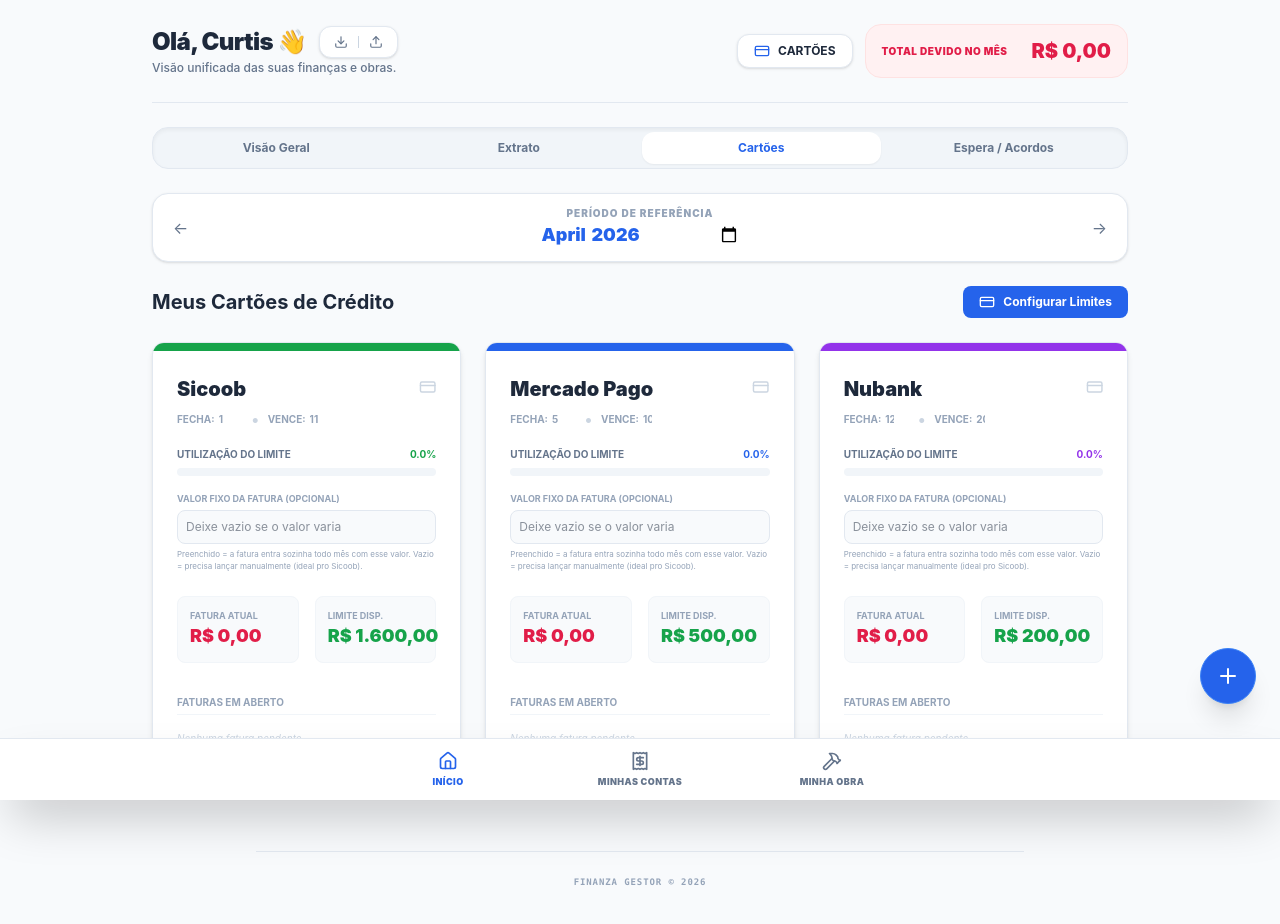
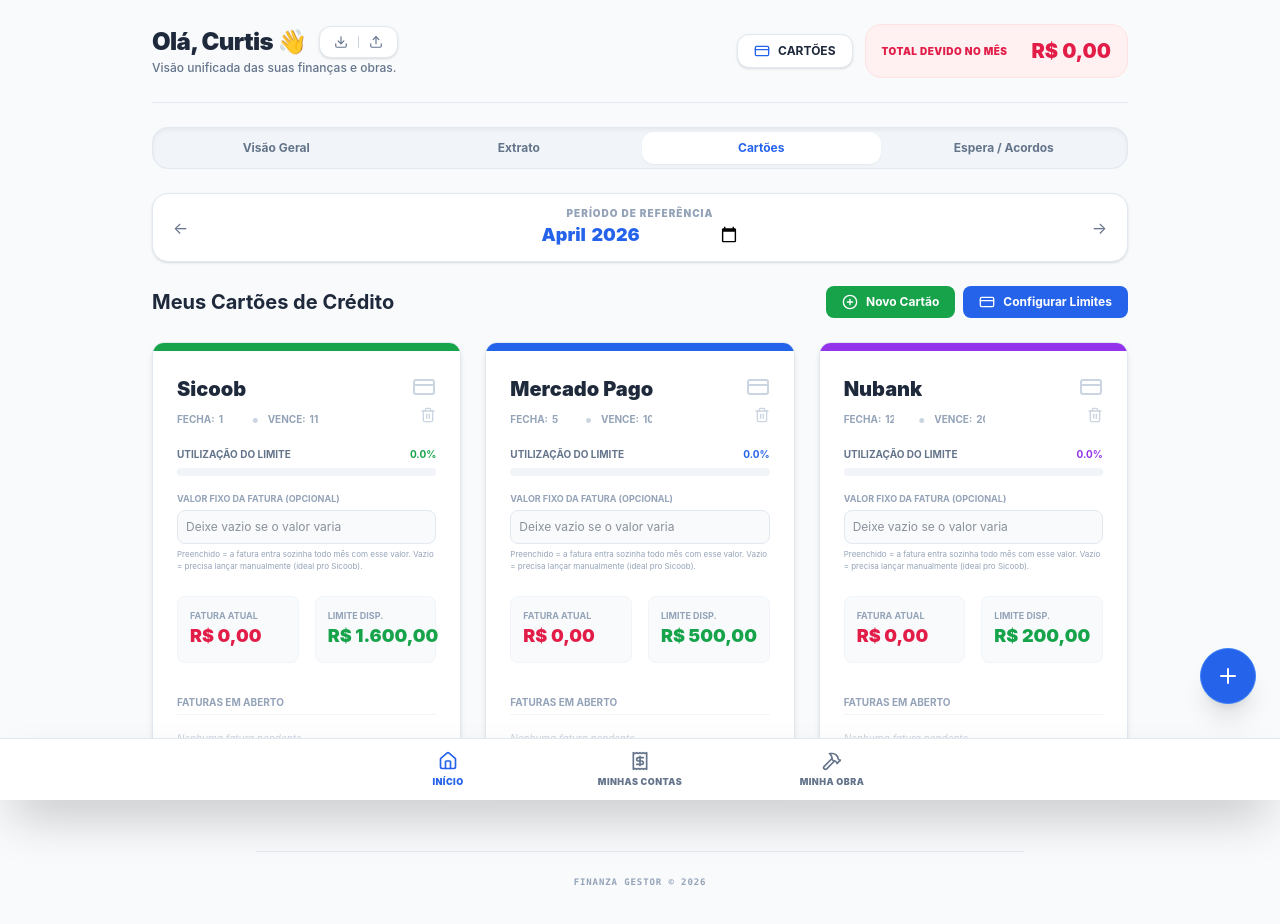
Before and after one commit to curtisrithelly-dev/MINHAS-FINAN-AS-, a React (Vite) app: page / in a window 1280 px wide. Both pictures are taken after a click on the button "Cartões". Shown: the top 924 px of the page. Built offline with nearby package versions, Linux system fonts and the light colour scheme.

Commit message:
Update App.tsx

```diff
--- a/src/App.tsx
+++ b/src/App.tsx
@@ -507,6 +507,27 @@
   const updateDebt = (id: string, updates: Partial<Debt>) => setDebts(debts.map(d => d.id === id ? { ...d, ...updates } : d));
 
   const updateCard = (id: string, updates: Partial<CreditCard>) => setCards(cards.map(c => c.id === id ? { ...c, ...updates } : c));
+
+  const cardColors = ['#16A34A', '#2563EB', '#9333EA', '#DC2626', '#F59E0B', '#0891B2', '#DB2777'];
+  const addCard = () => {
+    const newCard: CreditCard = {
+      id: crypto.randomUUID(),
+      name: 'Novo Cartão',
+      limit: 0,
+      availableLimit: 0,
+      closingDay: 1,
+      dueDay: 10,
+      color: cardColors[cards.length % cardColors.length]
+    };
+    setCards([...cards, newCard]);
+  };
+  const deleteCard = (id: string) => {
+    const card = cards.find(c => c.id === id);
+    if (!card) return;
+    if (window.confirm(`Remover o cartão "${card.name}"? Isso não apaga faturas/dívidas já lançadas para ele.`)) {
+      setCards(cards.filter(c => c.id !== id));
+    }
+  };
 
   const exportBackup = () => {
     const backupData = {
@@ -1187,12 +1208,20 @@
             >
               <div className="flex items-center justify-between">
                 <h2 className="text-xl font-bold text-[#1E293B]">Meus Cartões de Crédito</h2>
+                <div className="flex items-center gap-2">
+                  <button
+                    onClick={addCard}
+                    className="bg-[#16A34A] text-white px-4 py-2 rounded-lg flex items-center gap-2 text-xs font-bold hover:bg-[#15803D]"
+                  >
+                    <PlusCircle className="w-4 h-4" /> Novo Cartão
+                  </button>
                   <button
                     onClick={() => setShowCardManager(!showCardManager)}
                     className="bg-[#2563EB] text-white px-4 py-2 rounded-lg flex items-center gap-2 text-xs font-bold hover:bg-[#1D4ED8]"
                   >
                     <CreditCardIcon className="w-4 h-4" /> Configurar Limites
                   </button>
+                </div>
               </div>
 
               <div className="grid grid-cols-1 sm:grid-cols-2 lg:grid-cols-3 gap-4 md:gap-6">
@@ -1230,7 +1259,17 @@
                             />
                           </div>
                         </div>
+                        <div className="flex flex-col items-end gap-2">
                           <CreditCardIcon className="w-6 h-6 text-[#CBD5E1]" />
+                          <button
+                            type="button"
+                            onClick={() => deleteCard(card.id)}
+                            className="text-[#CBD5E1] hover:text-[#DC2626] transition-colors"
+                            title="Remover cartão"
+                          >
+                            <Trash2 className="w-4 h-4" />
+                          </button>
+                        </div>
                       </div>
 
                         <div className="space-y-4">
```
Lines whose indentation alone changed are shown as unchanged.
